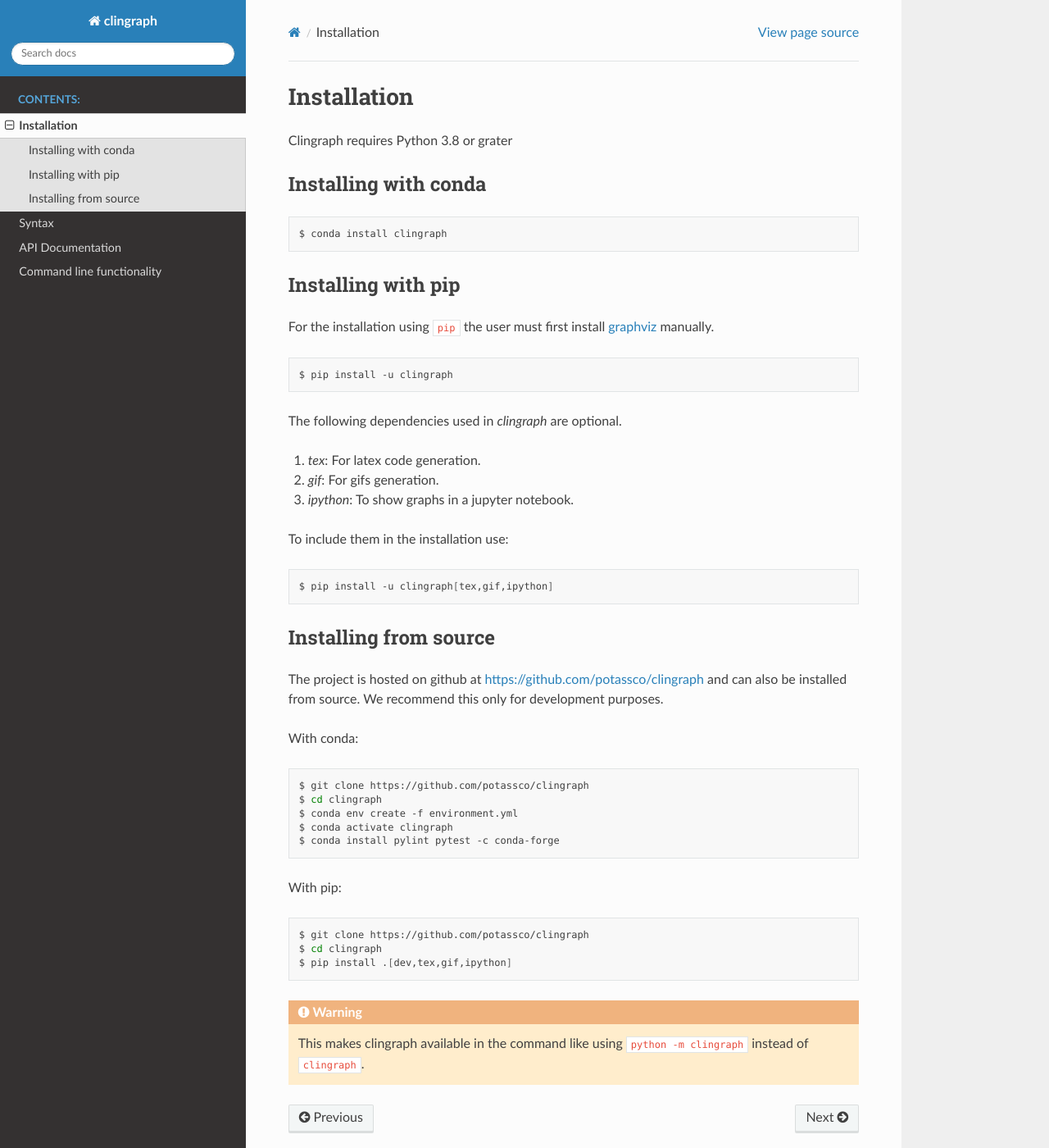
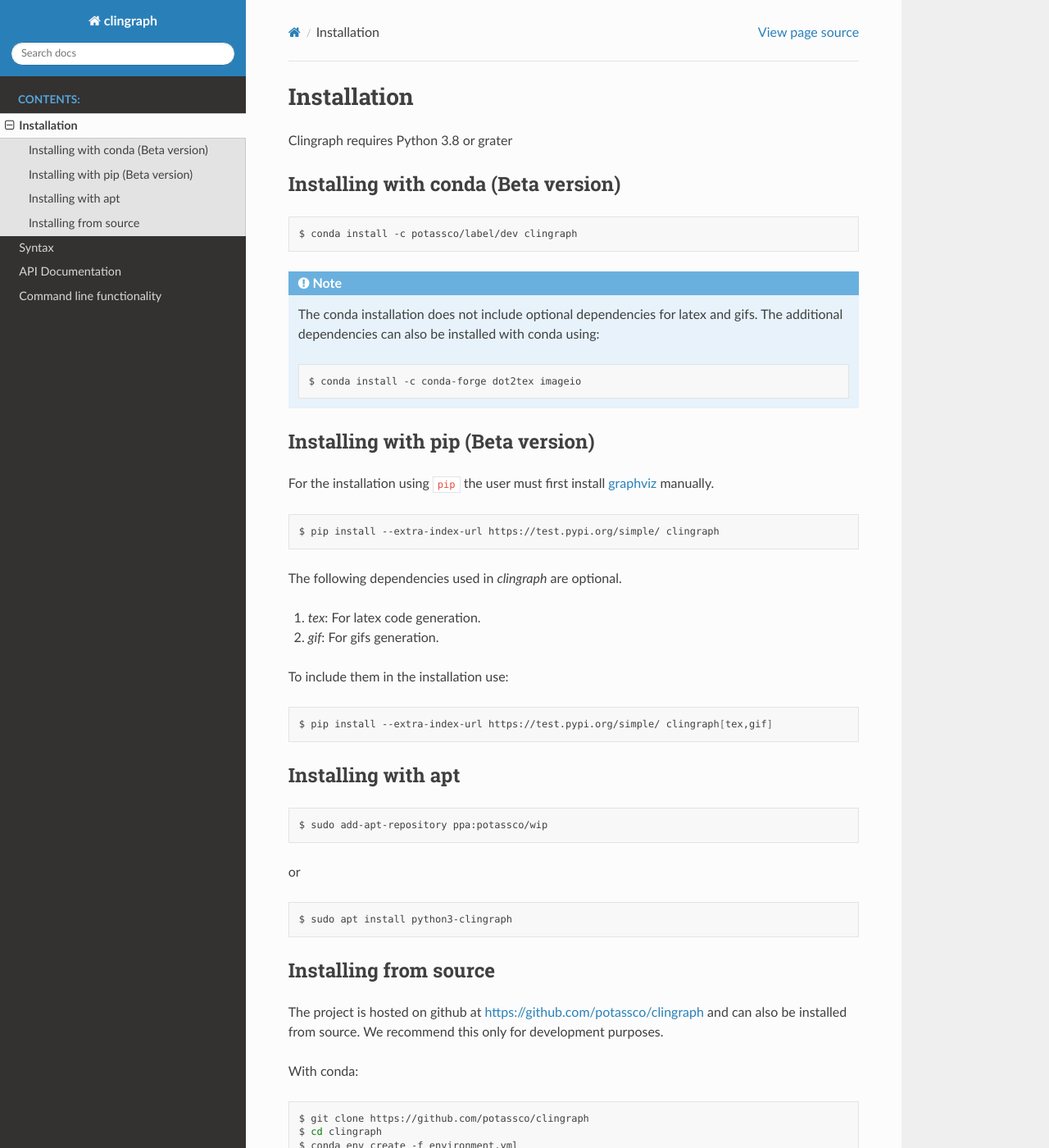
Before and after one commit to potassco/clingraph, a Sphinx documentation site: the page built from docs/clingraph/installation.rst, in a window 1280 px wide and 1400 px high. Shown: the whole window at 82% size. Built offline with Sphinx 7.4.7 and the Read the Docs theme 2.0.0, drawn with Linux system fonts in a browser that asks for light colours.

Commit message:
Update beta installation

```diff
--- a/docs/clingraph/installation.rst
+++ b/docs/clingraph/installation.rst
@@ -3,33 +3,56 @@
 
 Clingraph requires Python 3.8 or grater
 
-Installing with conda
-=====================
+Installing with conda (Beta version)
+====================================
 
 .. code-block:: bash
 
-    $ conda install clingraph
+    $ conda install -c potassco/label/dev clingraph
 
-Installing with pip
-=====================
+.. note::
+    The conda installation does not include optional dependencies for latex and gifs.
+    The additional dependencies can also be installed with conda using:
+
+    .. code-block:: bash
+
+        $ conda install -c conda-forge dot2tex imageio
+
+
+
+Installing with pip (Beta version)
+==================================
 
 For the installation using ``pip`` the user must first install `graphviz <https://www.graphviz.org/download/>`_  manually.
 
 .. code-block:: bash
 
-    $ pip install -u clingraph
+    $ pip install --extra-index-url https://test.pypi.org/simple/ clingraph
 
 The following dependencies used in `clingraph` are optional.
 
 #. `tex`: For latex code generation.
 #. `gif`: For gifs generation.
-#. `ipython`: To show graphs in a jupyter notebook.
 
 To include them in the installation use:
 
 .. code-block:: bash
 
-    $ pip install -u clingraph[tex,gif,ipython]
+    $ pip install --extra-index-url https://test.pypi.org/simple/ clingraph[tex,gif]
+
+
+Installing with apt
+===================
+
+.. code-block:: bash
+
+    $ sudo add-apt-repository ppa:potassco/wip
+
+or
+
+.. code-block:: bash
+
+    $ sudo apt install python3-clingraph
 
 
 Installing from source
```
